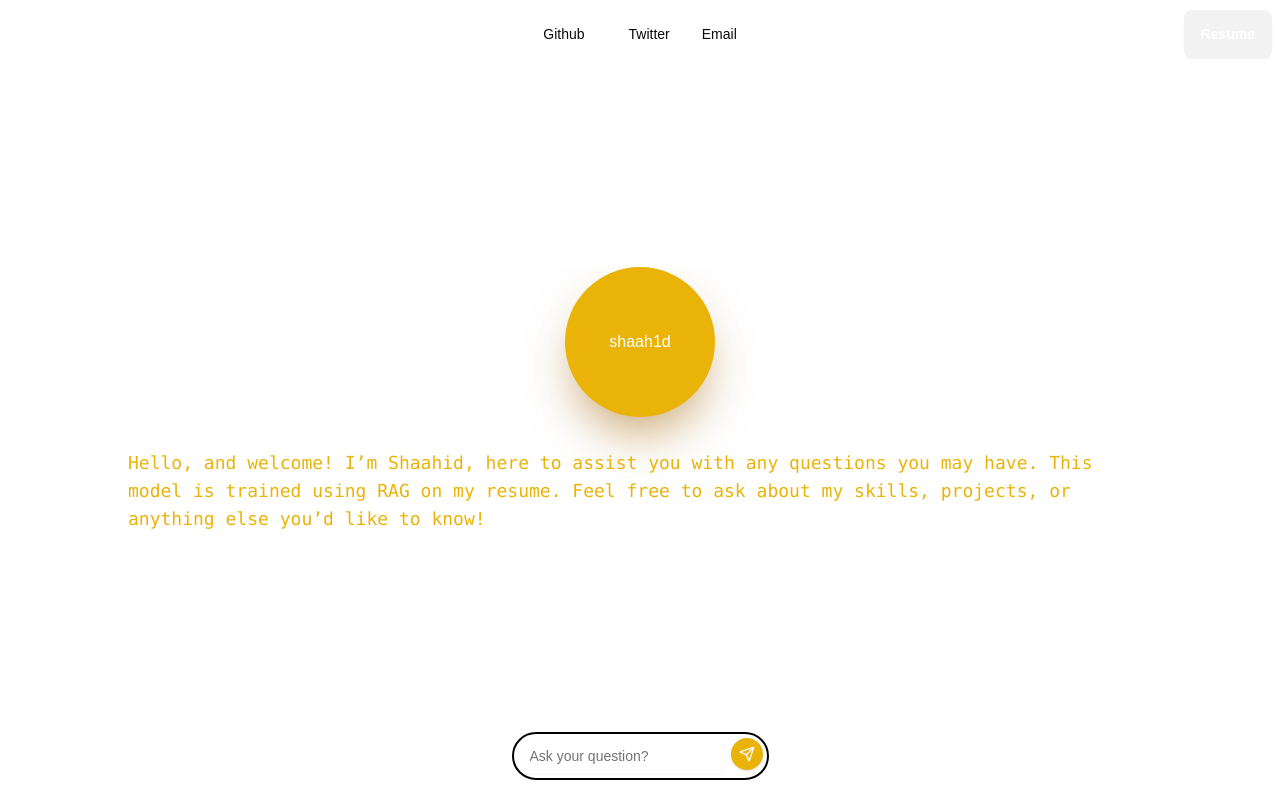
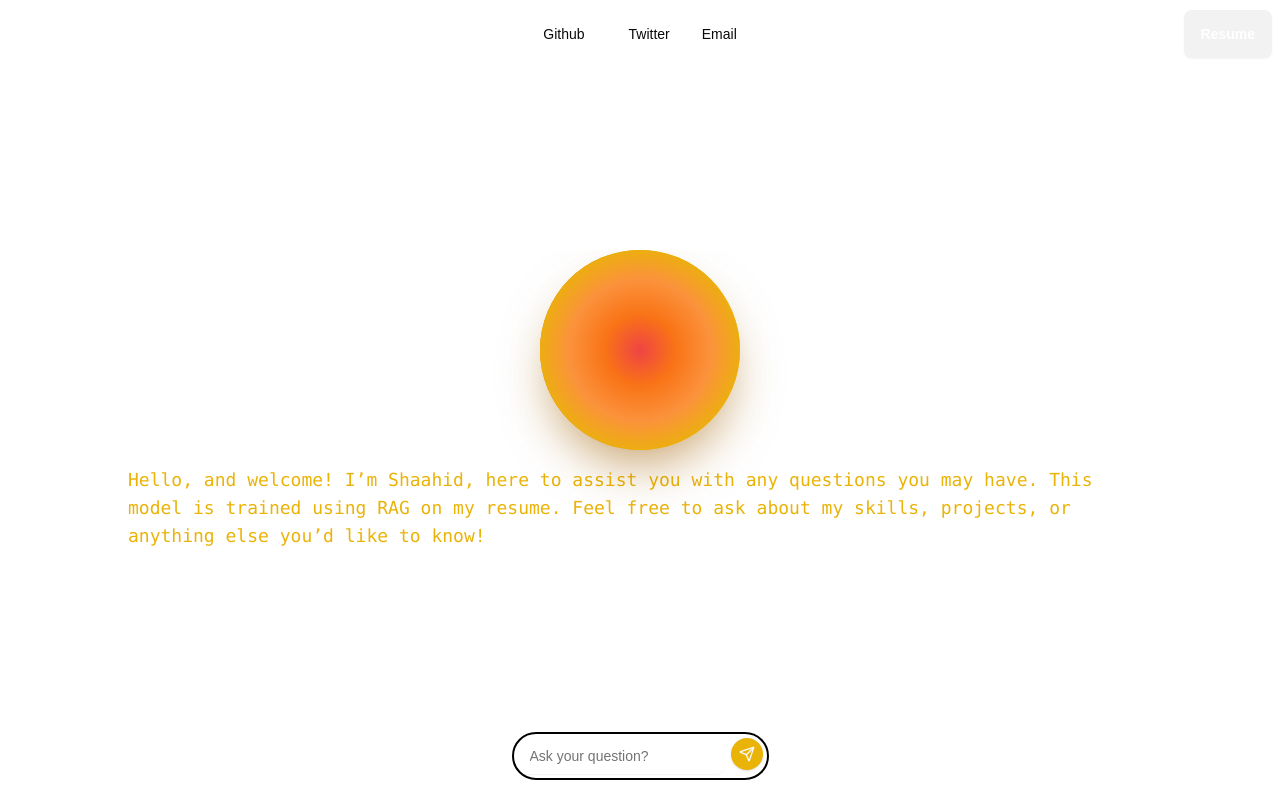
Before and after one commit to shaah1d/Portfolio, a Next.js app: page / in a window 1280 px wide. Built offline with nearby package versions, Linux system fonts and the light colour scheme; no server answers.

Commit message:
blob design improved

```diff
--- a/src/app/speech.tsx
+++ b/src/app/speech.tsx
@@ -64,9 +64,25 @@ const Speech: React.FC<SpeechProps> = ({ response }) => {
   return (
     <div className="flex flex-col items-center">
 
-      <div className='w-[150px] h-[150px] rounded-full object-cover text-center text-white shadow-2xl bg-yellow-500 shadow-yellow-700/60 hover:shadow-yelow-600/70 transition-shadow duration-300 mb-4 flex justify-center items-center'>
+      {/* <div className='w-[150px] h-[150px] rounded-full object-cover text-center text-white shadow-2xl bg-yellow-500 shadow-yellow-700/60 hover:shadow-yelow-600/70 transition-shadow duration-300 mb-4 flex justify-center items-center'>
       {isLoading ? <span className="loading loading-dots loading-lg"></span> : <div>shaah1d</div> }
      </div>
+    */}
+
+    <div className="relative w-[200px] h-[200px] overflow-hidden rounded-full shadow-2xl bg-yellow-500 shadow-yellow-700/60 hover:shadow-yelow-600/70">
+      <div className="absolute inset-0 bg-gradient-to-r from-orange-600 via-yellow-500 to-yellow-300 blur-xl" />
+      <div
+        className="absolute inset-0 flex items-center justify-center"
+        style={{
+          background: 'radial-gradient(circle at center, rgb(239 68 68) 0%, rgb(249 115 22) 25%, rgb(251 146 60) 50%, rgb(234 179 8) 75%, rgb(254 240 138) 90%, rgb(255 255 255) 100%)'
+        }}
+      >
+        <p className="text-white  z-10 text-center">
+      {isLoading ? <span className="loading loading-dots loading-lg"></span> : <></>}
+
+        </p>
+      </div>
+    </div>
 
       <audio
         ref={audioRef}
```
